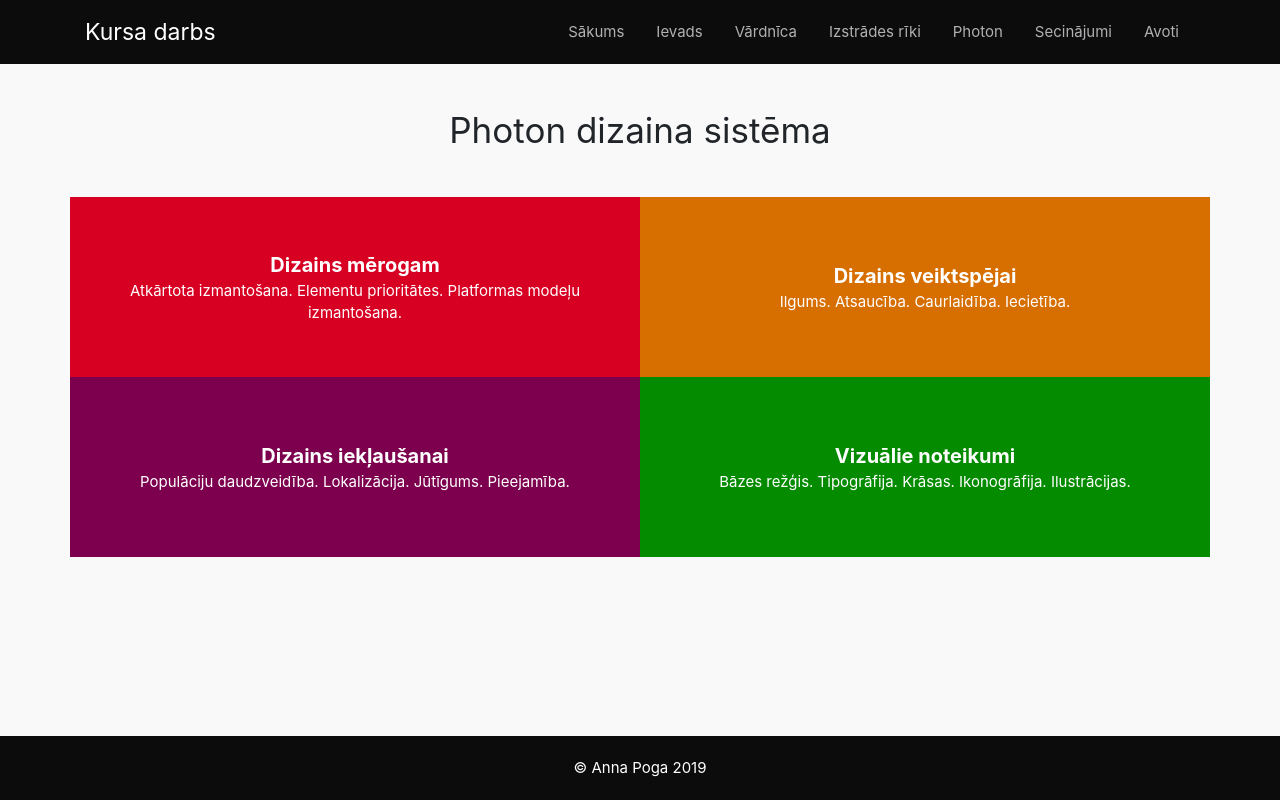
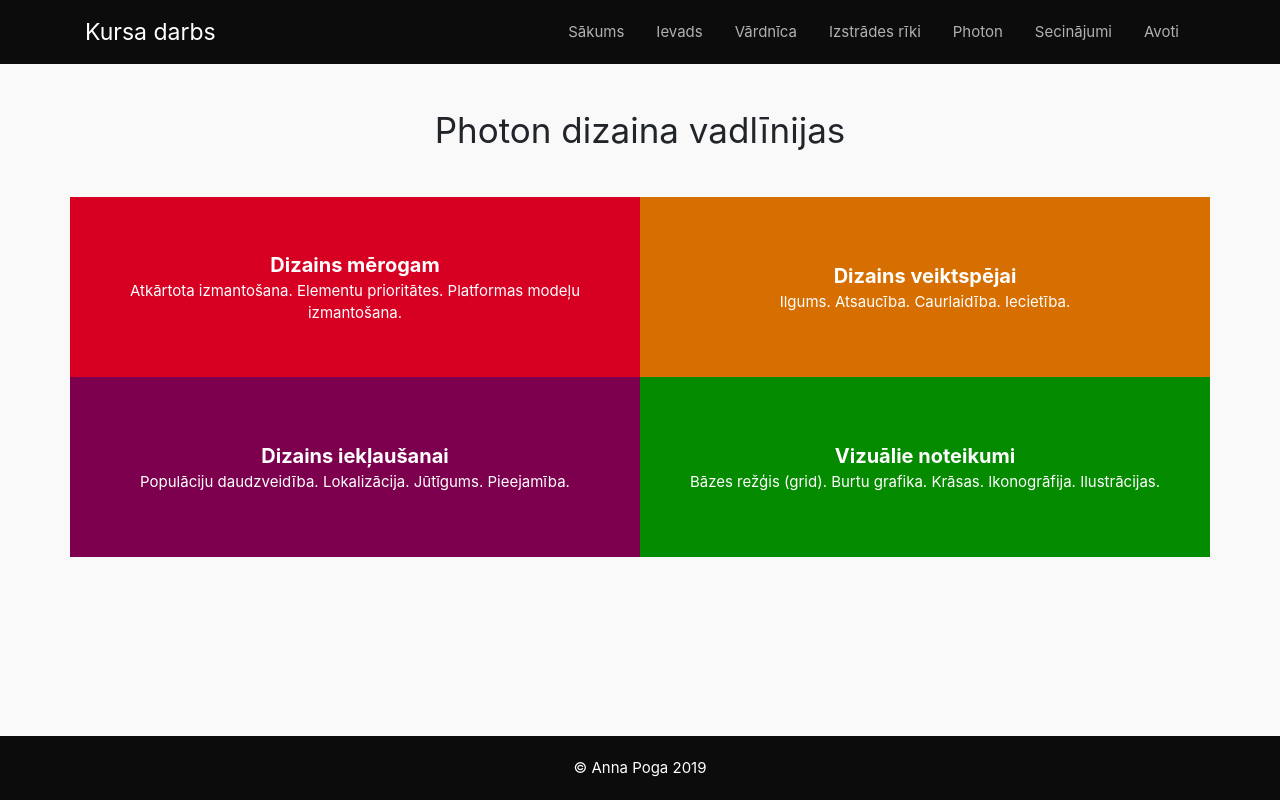
Before and after one commit to annya97/fox-work, a plain HTML site: page 5-photon.html in a window 1280 px wide. Drawn offline with Linux system fonts and the light colour scheme.

Commit message:
word fixes in photon

```diff
--- a/5-photon.html
+++ b/5-photon.html
@@ -48,7 +48,7 @@
 
     <!-- Page Content -->
     <div class="container for-footer">
-	  <div class="container-title">Photon dizaina sistēma</div>
+	  <div class="container-title">Photon dizaina vadlīnijas</div>
       <div class="row page-content">
         <div class="col-lg-12">
           <div class="row">
@@ -75,7 +75,7 @@
 			<div class="photon-rule col-lg-6 col-md-6" style="background-color: #058b00">
 			  <div class="photon-rule-wrap">
 			    <div class="photon-rule-name">Vizuālie noteikumi</div>
-			    <div class="photon-rule-text">Bāzes režģis. Tipogrāfija. Krāsas. Ikonogrāfija. Ilustrācijas.</div>
+			    <div class="photon-rule-text">Bāzes režģis (grid). Burtu grafika. Krāsas. Ikonogrāfija. Ilustrācijas.</div>
 			  </div>
 			</div>
 		  </div>
```
Also changed, not shown: css/styles.css (+0 -24 lines).
